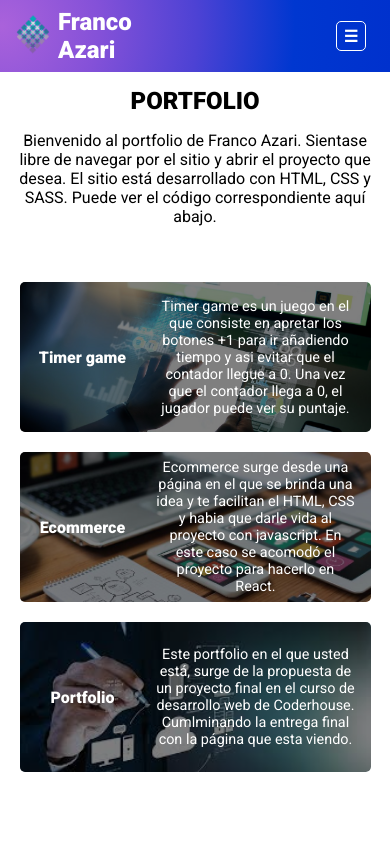
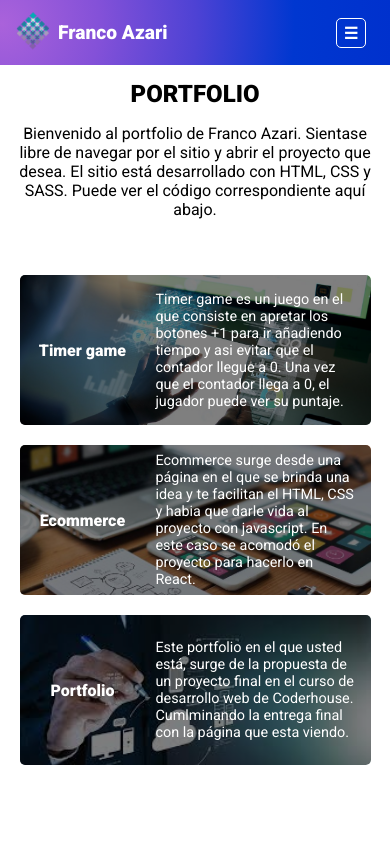
Before and after one commit to Francoazari/portfolio, a website: page index.html in a window 390 px wide. Shown: the top 844 px of the page. Drawn offline with Linux system fonts and the light colour scheme.

Commit message:
cambios menores

```diff
--- a/scss/_footer.scss
+++ b/scss/_footer.scss
@@ -42,6 +42,7 @@ footer {
     flex-direction: column;
     justify-content: center;
     align-items: center;
+    font-size: 0.8em;
 }
 
 .footer__redes_sociales_container {
@@ -57,7 +58,8 @@ footer {
 
     &:hover {
         img {
-            height: 20px;
+            width: 20px;
+            height:auto;
         }
     }
 
--- a/scss/_nav.scss
+++ b/scss/_nav.scss
@@ -126,12 +126,26 @@ nav {
 
     nav {
         position: relative;
-        flex-direction: column;
     }
 
     .nav__container {
-        width: 100vw;
+        width: 100%;
         flex-direction: row;
+    }
+
+    .nav__presentation {
+        width: 50%;
+        //background-color: #0031cd;
+        justify-content: flex-start;
+
+        h1 {
+            font-size: 1.2em;
+        }
+    }
+
+    .nav__logo_image {
+        width: 50px;
+        height: auto;
     }
 
     .nav__menu_hamburguer {
@@ -149,10 +163,11 @@ nav {
     }
 
     .nav__menu {
-        width: 100%;
+        width: 50%;
         text-align: right;
         padding-right: 1em;
         transition: all 0.5s;
+        //background-color: #aa62db;
 
         ul{
             display: none;
@@ -167,14 +182,4 @@ nav {
         display: block;
     }
 
-    .nav__presentation {
-        justify-content:flex-start;
-        width: 100%;
-    }
-
-    .nav__logo_image {
-        width: 50px;
-        height: auto;
-    }
-
 }
--- a/scss/style.scss
+++ b/scss/style.scss
@@ -77,7 +77,7 @@ main {
     background-repeat: no-repeat;
     background-size: 250px 250px;
     overflow: hidden;
-    //transition: all 0.25s;
+    transition: all 0.25s;
     background-size: cover;
     object-fit: cover;
 
@@ -103,7 +103,7 @@ $background: '../images/proyects/proyect_1/background-image.jpg';
     background-color: rgba(0, 0, 0, 0.5);
     @extend .main__content_dimentions;
     border-radius: 5px;
-    //transition: all 0.25s;
+    transition: all 0.25s;
     display:flex;
     align-items: center;
 
@@ -123,7 +123,7 @@ $background: '../images/proyects/proyect_1/background-image.jpg';
 
 .main__content_proyect_text {
     position: relative;
-    transition: all 0.5s;
+    transition: all 0.25s;
     display: flex;
     flex-direction: column;
     align-items: center;
@@ -237,6 +237,8 @@ $background: '../images/proyects/proyect_1/background-image.jpg';
         object-fit: cover;
     }
 
+
+
     .main__content_proyect_background_secondary {
         width: 90vw;
         height: 150px;
@@ -263,6 +265,10 @@ $background: '../images/proyects/proyect_1/background-image.jpg';
         font-size: 0.9em;
         visibility: visible;
         text-overflow: ellipsis;
+
+        p {
+            text-align: left;
+        }
     }
 
 }
```
Also changed, not shown: pages/aboutme.html (+2 -2 lines), css/main.css.
